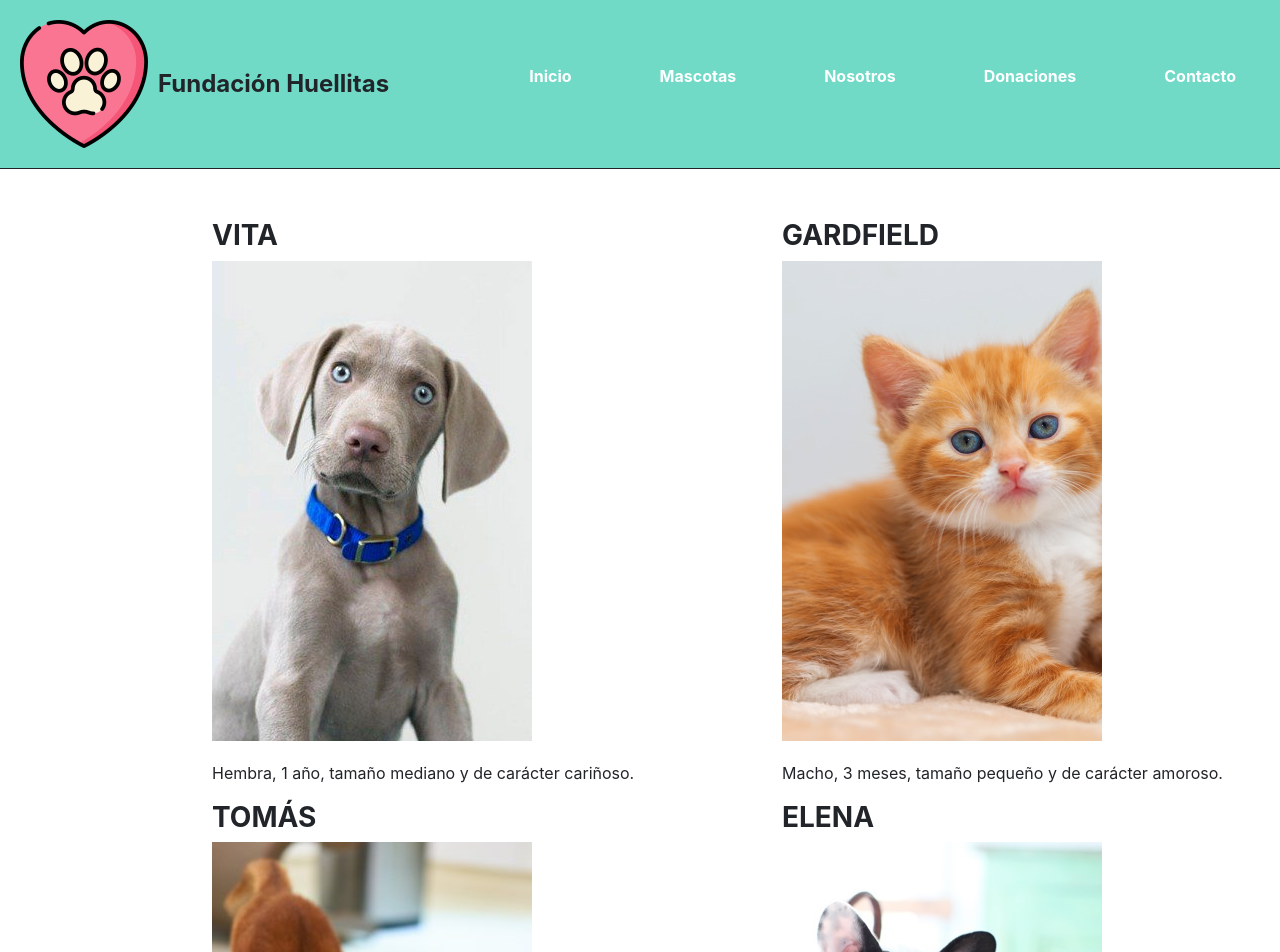
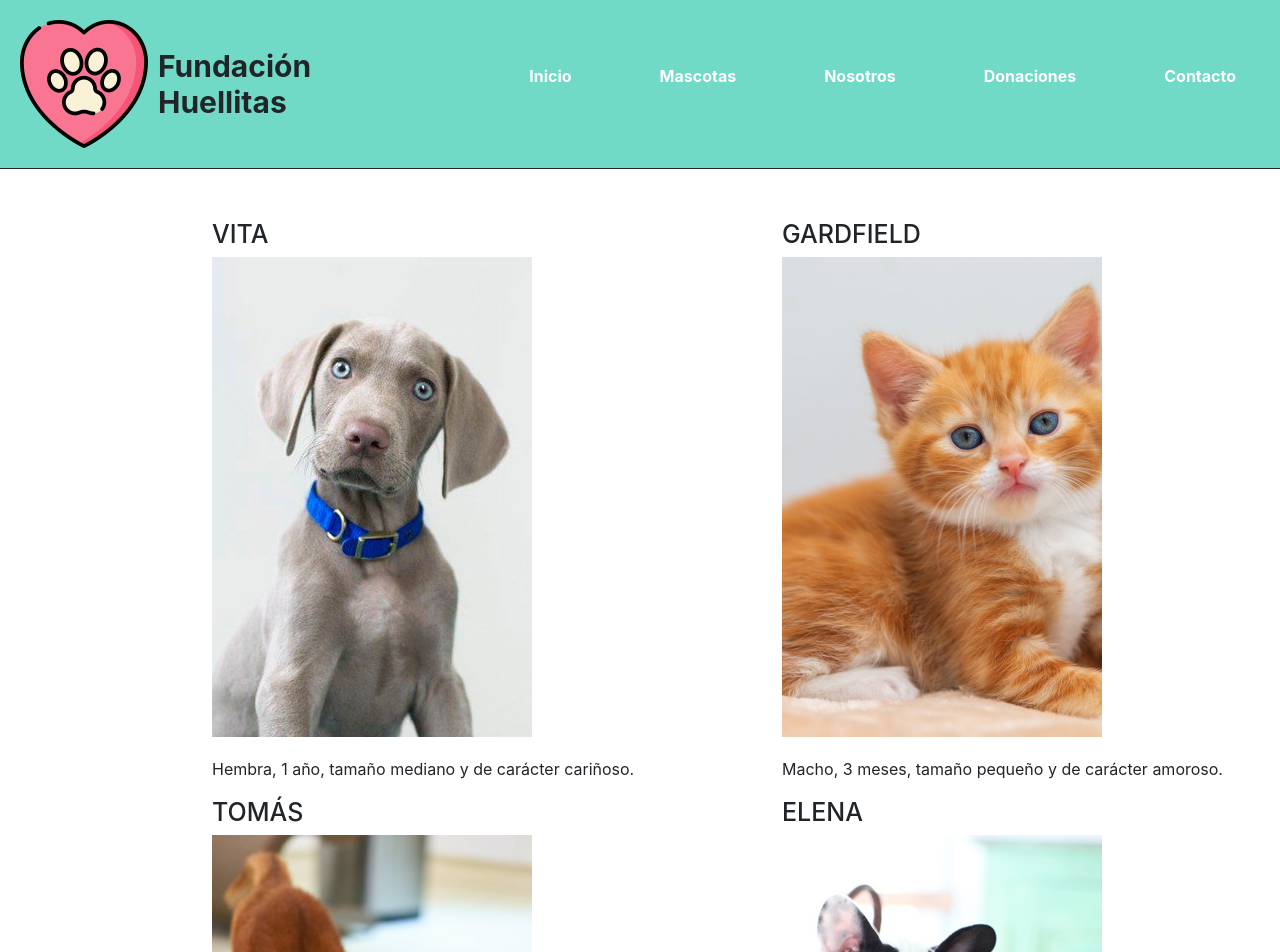
Before and after one commit to brenm4rin/entrega3, a plain HTML site: page pages/mascotas.html in a window 1280 px wide. Shown: the top 952 px of the page. Drawn offline with nearby package versions, Linux system fonts and the light colour scheme; a script that the page names is missing.

Commit message:
Cambios Finales

```diff
--- a/pages/mascotas.html
+++ b/pages/mascotas.html
@@ -22,7 +22,7 @@
     <header>
         <section class="logo-container">
             <img src="../images/logo.png" alt="logo">
-            <h4 class="logo">Fundación Huellitas</h4>
+            <h1 class="logo">Fundación Huellitas</h1>
         </section>
 
         <div class="menu">
@@ -61,25 +61,25 @@
         <section class="container section-cuadros">
             <div class="row div-cuadros">
                 <div class="boxes col-lg-6 col-md-6 col-12">
-                    <h3>VITA</h3>
+                    <h2>VITA</h2>
                     <a href="./contacto.html"><img src="../images/4.jpg"></a>
                     <p>Hembra, 1 año, tamaño mediano y de carácter cariñoso.</p>
                 </div>
 
                 <div class="boxes col-lg-6 col-md-6 col-12">
-                    <h3>GARDFIELD</h3>
+                    <h2>GARDFIELD</h2>
                     <a href="./contacto.html"><img src="../images/2.jpg"></a>
                     <p>Macho, 3 meses, tamaño pequeño y de carácter amoroso.</p>
                 </div>
 
                 <div class="boxes col-lg-6 col-md-6 col-12">
-                    <h3>TOMÁS</h3>
+                    <h2>TOMÁS</h2>
                     <a href="./contacto.html"><img src="../images/3.jpg"></a>
                     <p>Macho, 4 años, tamaño pequeño y de carácter tímido.</p>
                 </div>
 
                 <div class="boxes col-lg-6 col-md-6 col-12">
-                    <h3>ELENA</h3>
+                    <h2>ELENA</h2>
                     <a href="./contacto.html"><img src="../images/1.jpg"></a>
                     <p>Hembra, 2 meses, tamaño pequeño y de carácter amoroso</p>
                 </div>
--- a/scss/layout/_header.scss
+++ b/scss/layout/_header.scss
@@ -6,10 +6,6 @@ header {
     align-items: center;
     border-bottom: 1px solid;
     font-size: 16px;
-}
-
-h4 {
-    font-weight: bold;
 }
 
 .logo-container, .nav-links {
--- a/scss/layout/_index-mascotas.scss
+++ b/scss/layout/_index-mascotas.scss
@@ -1,8 +1,13 @@
-h3 {
+h1 {
     font-weight: bold;
+    font-size: 30px;
 }
 
 .container.section-cuadros {
     margin-left: 200px;
     margin-top: 50px;
 }
+
+h2 {
+    font-size: 25px;
+}
```
Also changed, not shown: index.html (+5 -5 lines), pages/contacto.html (+2 -2 lines), pages/donaciones.html (+2 -2 lines), pages/nosotros.html (+2 -14 lines), css/styles.css, 1 other file.
